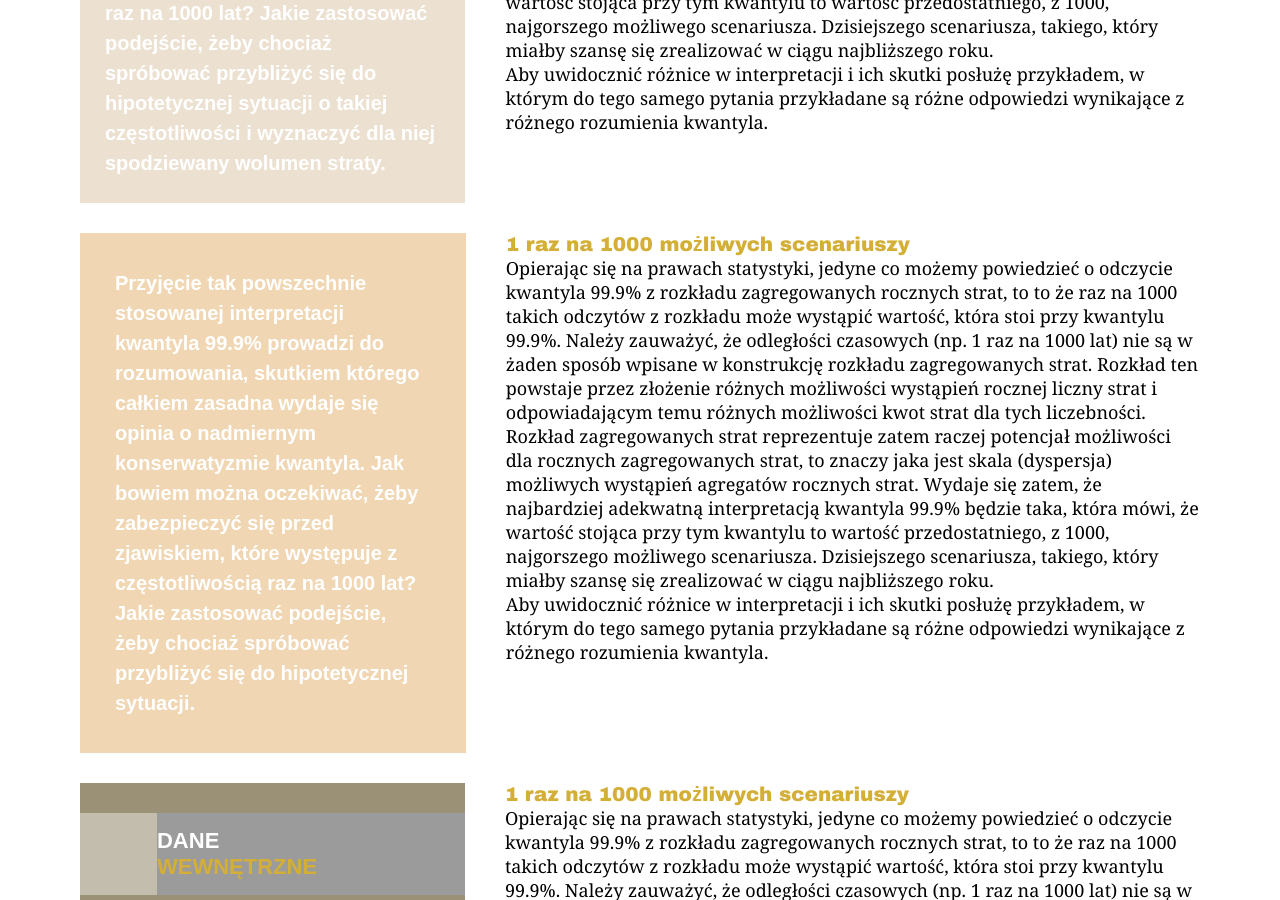
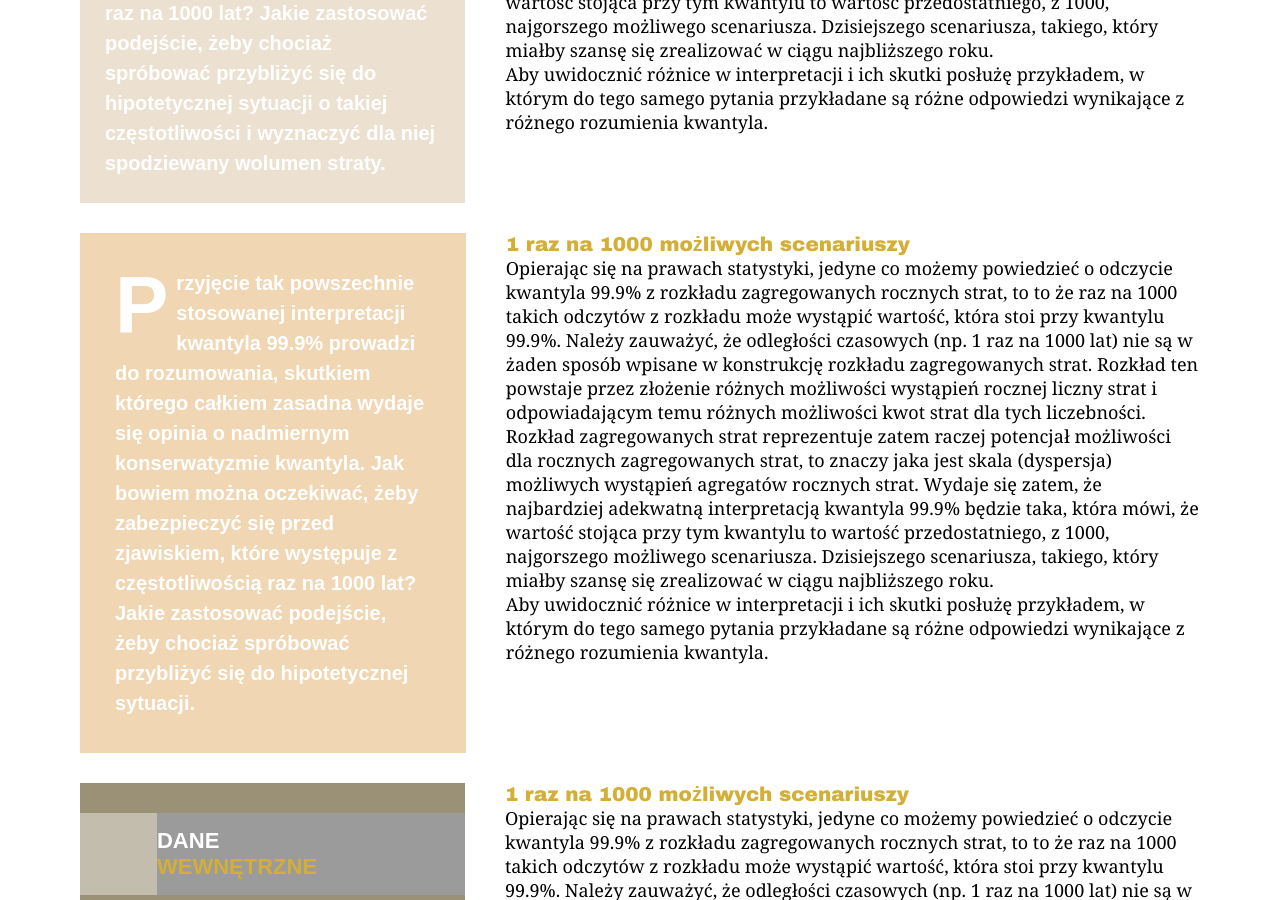
Before and after one commit to MaciejBuczak/risk-research, a Jekyll site: the page built from art-oprisk-kw999_v3_9.md, in a window 1280 px wide and 900 px high, scrolled down 7227 px. Built offline with Jekyll 4.4.1, drawn with Linux system fonts in a browser that asks for light colours.

Commit message:
Update art-oprisk-kw999-layout_v3_9.html

```diff
--- a/_layouts/art-oprisk-kw999-layout_v3_9.html
+++ b/_layouts/art-oprisk-kw999-layout_v3_9.html
@@ -1239,7 +1239,10 @@
 <div class="ryzmod-o51-container" style="gap: 20px;">
   <!-- Lewy element - jednolite szare tło -->
   <div class="ryzmod-o51-box" style="width: 35%; background-color: #f0d6b2; padding-left: 35px; padding-right: 35px; padding-top: 35px; padding-bottom: 35px; position: relative; border-left: 0;">
-    <p style="color: white; font-family: Arial, sans-serif; font-weight: bold; margin: 0; line-height: 1.5; font-size: 20px; text-align: left">Przyjęcie tak powszechnie stosowanej interpretacji kwantyla 99.9% prowadzi do rozumowania, skutkiem którego całkiem zasadna wydaje się opinia o nadmiernym konserwatyzmie kwantyla. Jak bowiem można oczekiwać, żeby zabezpieczyć się przed zjawiskiem, które występuje z częstotliwością raz na 1000 lat? Jakie zastosować podejście, żeby chociaż spróbować przybliżyć się do hipotetycznej sytuacji.</p>
+<p style="color: white; font-family: Arial, sans-serif; font-weight: bold; margin: 0; line-height: 1.5; font-size: 20px; text-align: left; text-indent: 0;">
+  <span style="float: left; font-size: 400%; line-height: 0.8; margin-right: 8px; margin-top: 5px;">P</span>
+  rzyjęcie tak powszechnie stosowanej interpretacji kwantyla 99.9% prowadzi do rozumowania, skutkiem którego całkiem zasadna wydaje się opinia o nadmiernym konserwatyzmie kwantyla. Jak bowiem można oczekiwać, żeby zabezpieczyć się przed zjawiskiem, które występuje z częstotliwością raz na 1000 lat? Jakie zastosować podejście, żeby chociaż spróbować przybliżyć się do hipotetycznej sytuacji.
+</p>
   </div>
 
   <!-- Tekst po prawej - bez zmian -->
```
